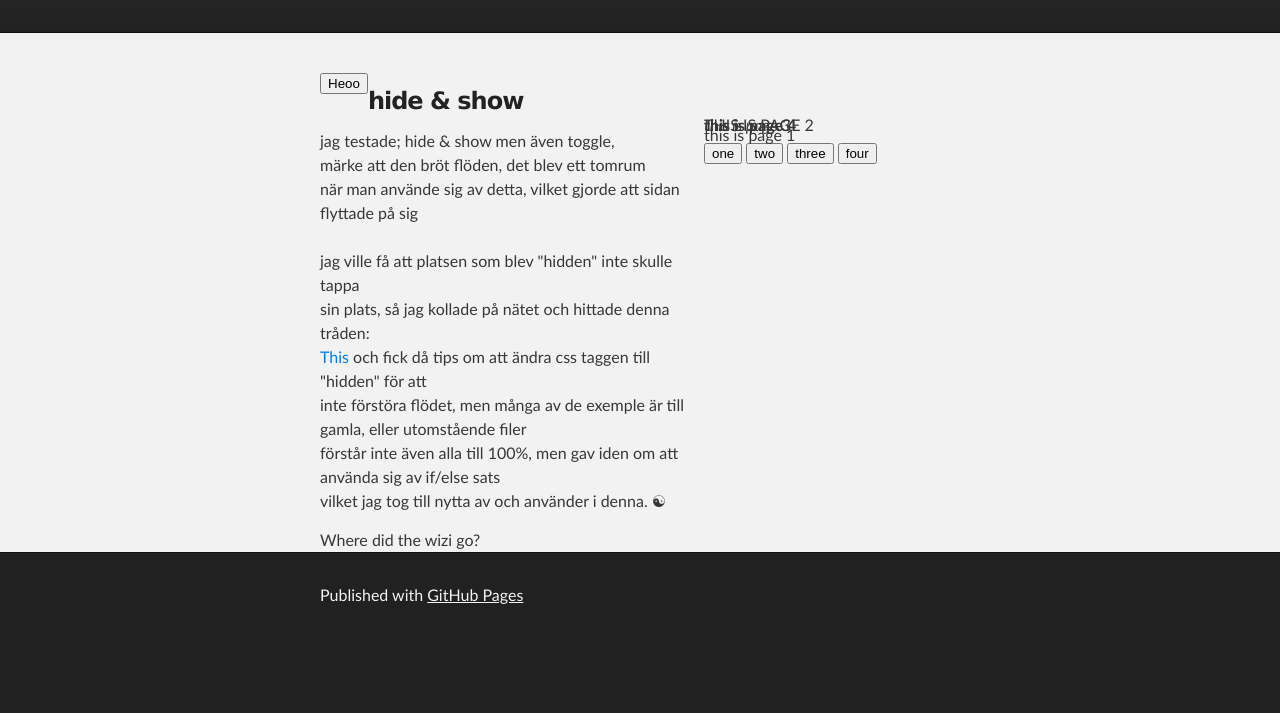
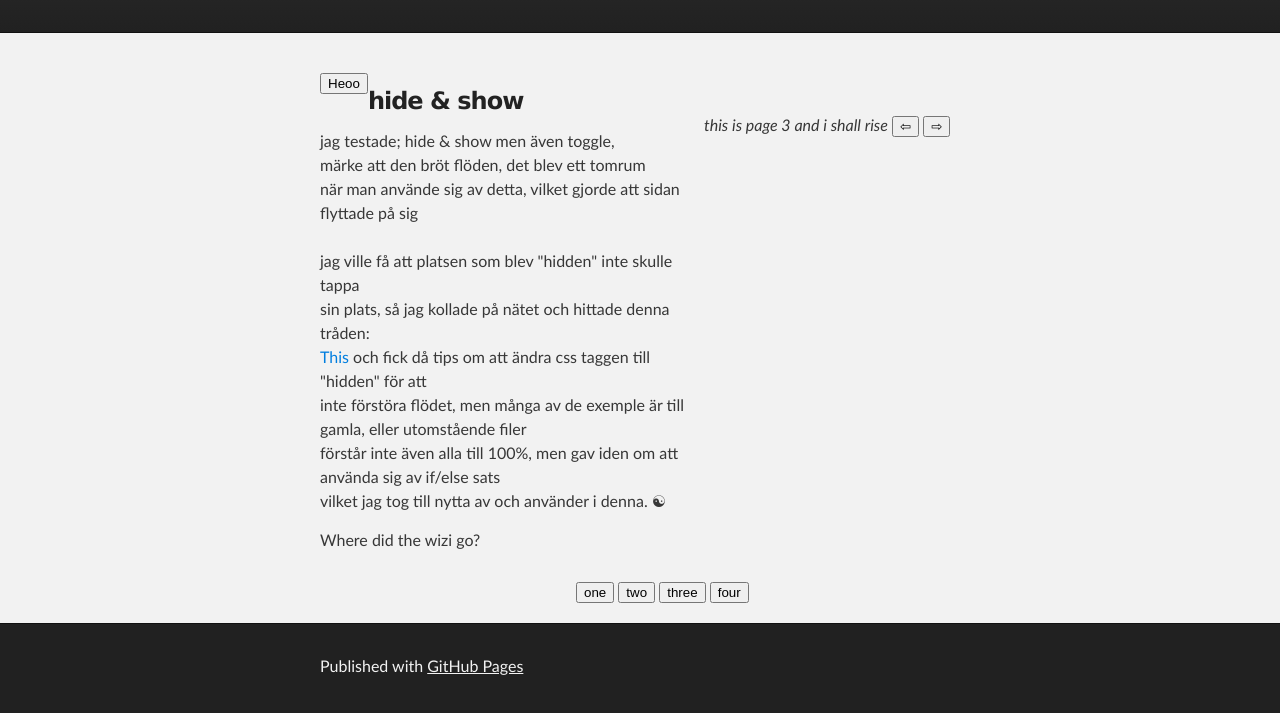
Before and after one commit to kinemo/kinemo.github.com, a plain HTML site: page index.html in a window 1280 px wide. Both pictures are taken after a click on the button "three". Shown: the part 177-890 px from the top of the page. Before the commit the page ends 819 px from the top, so only its background shows below. Drawn offline with Linux system fonts and the light colour scheme.

Commit message:
elo
spelling error took 2 lessions nice.

```diff
--- a/index.html
+++ b/index.html
@@ -27,25 +27,42 @@
 
 	});
 	});
-$(document).ready(function(){
+	$(document).ready(function(){
 	$("button.bt-one").click(function(){
-$(".two, .three, .four").css('visiblity','hidden');
-$(".one").css('visibility','visible');
+$("div.page").css('visibility','hidden');
+$("div.one").css('visibility','visible');
 
 
 	});
 	});
 	$(document).ready(function(){
 	$("button.bt-two").click(function(){
-$(".one, .three , .four").css('visiblity','hidden');
+$(".page").css('visibility','hidden');
 $(".two").css('visibility','visible');
 
 
 	});
 	});
+	$(document).ready(function(){
+	$("button.bt-three").click(function(){
+$("div.page").css('visibility','hidden')
+$("div.three").css('visibility','visible')
+
+
+	});
+	});
+		$(document).ready(function(){
+	$("button.bt-four").click(function(){
+$("div.page").css('visibility','hidden')
+$("div.four").css('visibility','visible')
+
+	});
+	});
 
 	</script>
-
+	<!-- i had made a mistake visblity => visibility fixed it
+i had made a spelling error, at first, and fixed it so it works now.
+	-->
 
   </head>
 
@@ -90,14 +107,29 @@ $(".two").css('visibility','visible');
       </section>
 
 	<div class="parent inner">
-	<div class="page one"> <p> this is page 1</p></div>
-	<div class="page two"> THIS IS PAGE 2</div>
-	<div class="page three"> <em>this is page 3</em></div>
-	<div class="page four"><strong> this is page 4</strong></div>
+	<div class="page one meow"> this is page 1 and it is gloriuos
+	<button class="bt-two">&#x21E8;</button>
+	</div>
+	<div class="page two"> THIS IS PAGE 2 and it is glorius
+	<button class="bt-one">&#x21E6;</button>
+	<button class="bt-three">&#x21E8;</button>
+	</div>
+	<div class="page three meow"> <em>this is page 3 and i shall rise</em>
+		<button class="bt-two">&#x21E6;</button>
+	<button class="bt-four">&#x21E8;</button>
+	</div>
+	<div class="page four meow"><strong> this is page 4 and this is last</strong>
+		<button class="bt-three">&#x21E6;</button>
+	<button class="bt-one">&#x21ba;</button>
+	<!--  this is for the arrows.
+	http://www.w3schools.com/charsets/ref_utf_arrows.asp -->
+	</div>
+	<div class="buttons">
 	<button class="bt-one this">one</button>
 	<button class="bt-two this">two</button>
 	<button class="bt-three this">three</button>
 	<button class="bt-four this">four</button>
+	</div>
 	</div>
 	</div>
 
--- a/stylesheets/stylesheet.css
+++ b/stylesheets/stylesheet.css
@@ -437,23 +437,24 @@ min-heigh:300px;
 .page {
 	position:absolute;
 	display:inline-block;
+	min-height:400px;
 
 }
 .one  {
- z-index: 1;
+
 
 }
 .two  {
- z-index:2;
 
+visibility:hidden;
 }
 .three {
- z-index:3;
 
+visibility:hidden;
 }
 .four  {
- z-index: 4;
 
+visibility:hidden
 }
 .this {
 	margin-top:30px;
@@ -461,3 +462,8 @@ min-heigh:300px;
 
 
 }
+.buttons{
+	clear:both;
+	margin-left:40%;
+
+}
```
